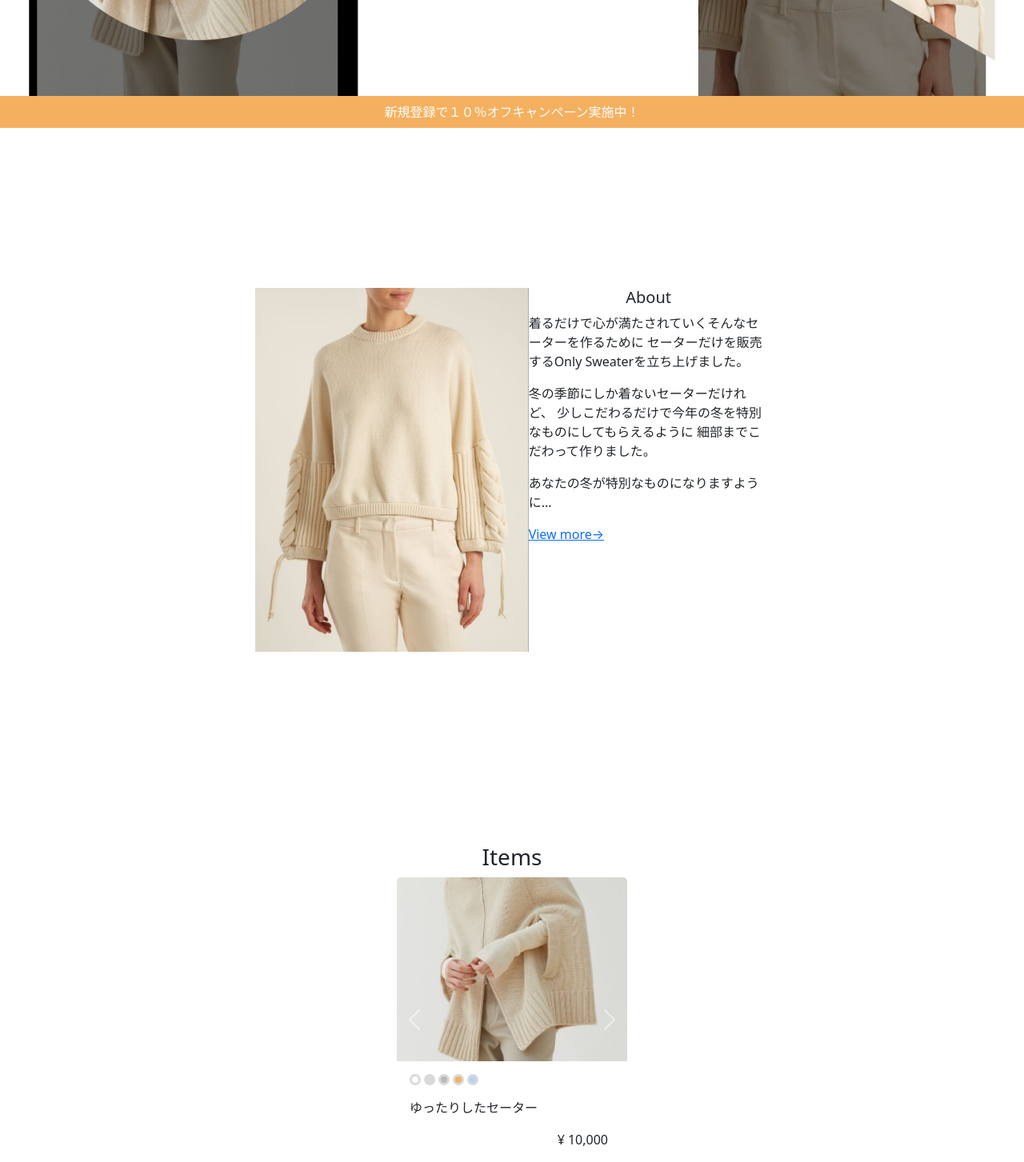
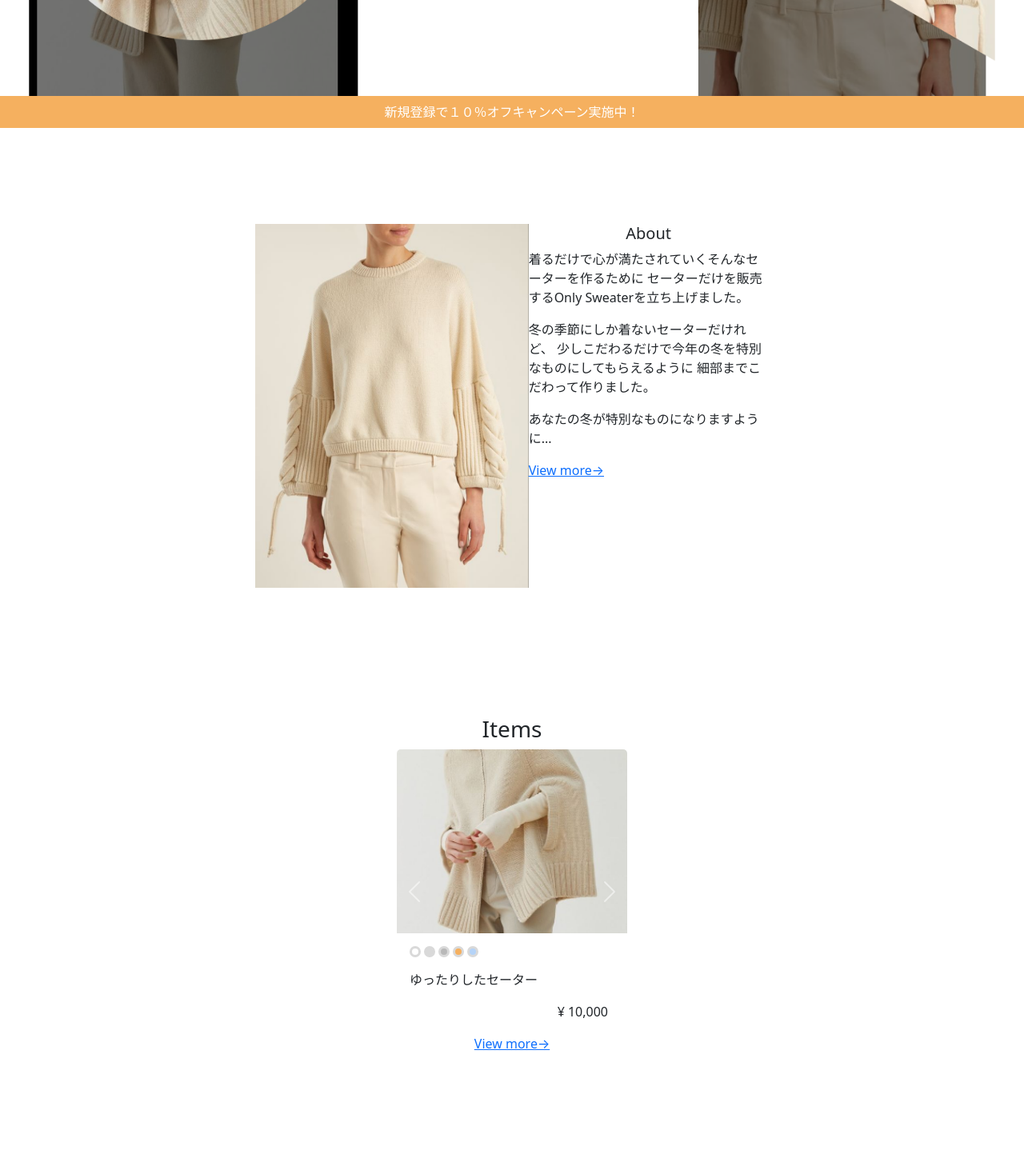
Before and after one commit to Alvil/only_sweater, a Next.js app: page / in a window 1280 px wide. Shown: the part 480-1933 px from the top of the page at 80% size. Built offline with nearby package versions, Linux system fonts and the light colour scheme.

Commit message:
moved spacing styles

```diff
--- a/src/components/organisms/AboutSection.tsx
+++ b/src/components/organisms/AboutSection.tsx
@@ -4,11 +4,7 @@ import { Card, Container } from "react-bootstrap";
 
 export const AboutSection: FC = () => {
   return (
-    <Container
-      fluid
-      className="d-flex justify-content-center"
-      style={{ paddingTop: "15rem", paddingBottom: "15rem" }}
-    >
+    <Container fluid className="d-flex justify-content-center">
       <img src="sweater_4.png" alt="sweater_image_5" height={455} />
       <div style={{ maxWidth: "300px" }}>
         <Card className="border-0">
--- a/src/components/organisms/ItemsSection.tsx
+++ b/src/components/organisms/ItemsSection.tsx
@@ -24,7 +24,7 @@ export const ItemsSection: FC = () => {
   return (
     <Container
       fluid
-      style={{ paddingBottom: "15rem", width: "18rem" }}
+      style={{ width: "18rem" }}
       className="d-flex flex-column align-items-center"
     >
       <h3>Items</h3>
--- a/src/components/templates/LandingPage.tsx
+++ b/src/components/templates/LandingPage.tsx
@@ -12,9 +12,15 @@ export const LandingPage: FC = () => {
   return (
     <Layout>
       <Container fluid>
-        <SloganSection />
-        <AboutSection />
-        <ItemsSection />
+        <section style={{ paddingBottom: "10rem" }}>
+          <SloganSection />
+        </section>
+        <section style={{ paddingBottom: "10rem" }}>
+          <AboutSection />
+        </section>
+        <section style={{ paddingBottom: "8rem" }}>
+          <ItemsSection />
+        </section>
         <section style={{ paddingBottom: "5rem" }}>
           <InfoSection />
         </section>
```
